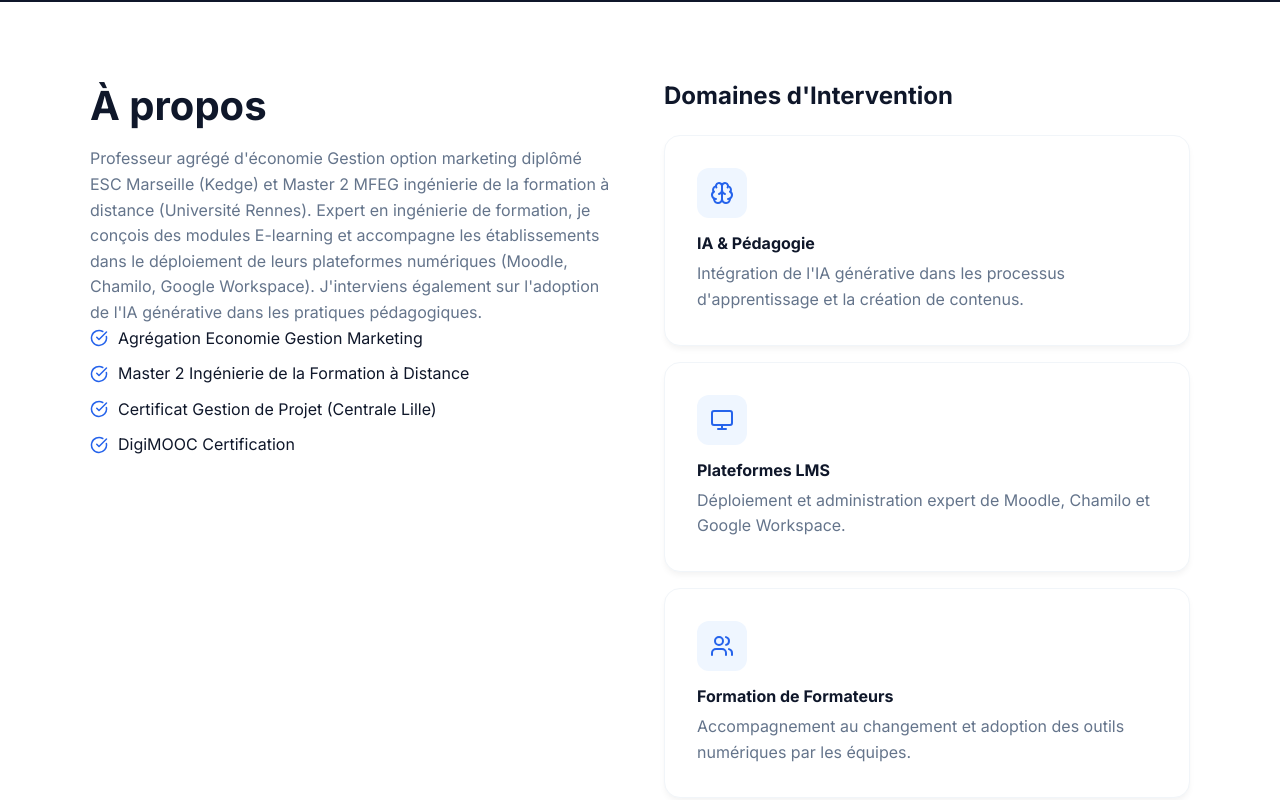
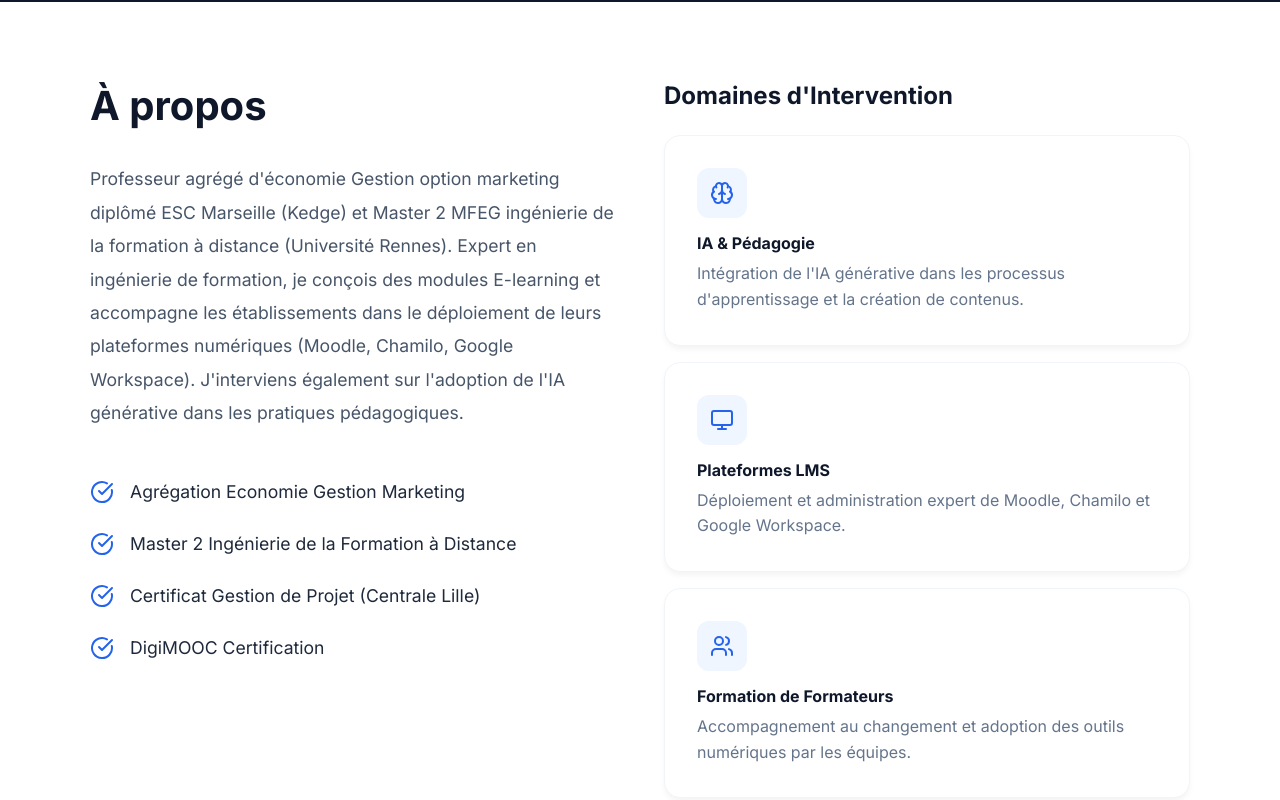
Before and after one commit to jgiraudeau/portfolio-jacques, a Next.js app: page / in a window 1280 px wide. Shown: the part 977-1777 px from the top of the page. Built offline with nearby package versions, Linux system fonts and the light colour scheme.

Commit message:
Update About section spacing

```diff
--- a/src/app/page.tsx
+++ b/src/app/page.tsx
@@ -116,15 +116,15 @@ export default function Home() {
       <section id="about" className="section container">
         <div className="grid md:grid-cols-2 gap-12 items-start" style={{ display: 'grid', gridTemplateColumns: '1fr 1fr', gap: '3rem' }}>
           <div>
-            <h2 className="section-title text-left" style={{ textAlign: 'left' }}>À propos</h2>
-            <p className="text-lg text-muted mb-6">
+            <h2 className="section-title text-left" style={{ textAlign: 'left', marginBottom: '2rem' }}>À propos</h2>
+            <p className="text-lg text-muted" style={{ lineHeight: '1.9', marginBottom: '3rem', color: '#475569', fontSize: '1.1rem' }}>
               {about.summary}
             </p>
-            <div className="space-y-3">
+            <div style={{ display: 'flex', flexDirection: 'column', gap: '1.5rem' }}>
               {about.certifications.map((cert, idx) => (
-                <div key={idx} style={{ display: 'flex', gap: '10px', marginBottom: '10px', alignItems: 'center' }}>
-                  <CheckCircle style={{ color: '#2563eb' }} size={18} />
-                  <span className="font-medium">{cert}</span>
+                <div key={idx} style={{ display: 'flex', gap: '16px', alignItems: 'center' }}>
+                  <CheckCircle style={{ color: '#2563eb', flexShrink: 0 }} size={24} />
+                  <span className="font-medium" style={{ fontSize: '1.1rem', color: '#1e293b' }}>{cert}</span>
                 </div>
               ))}
             </div>
```
